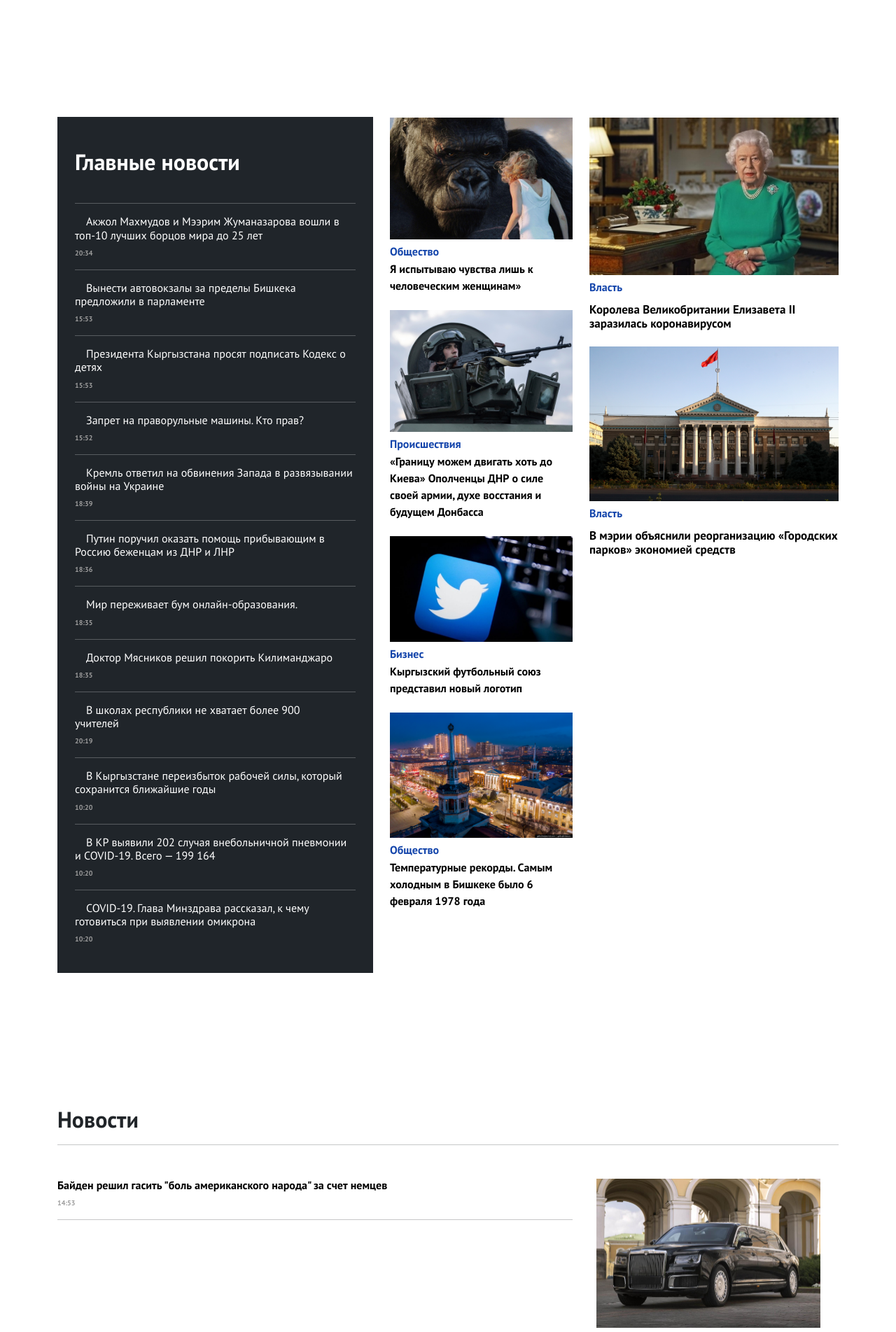
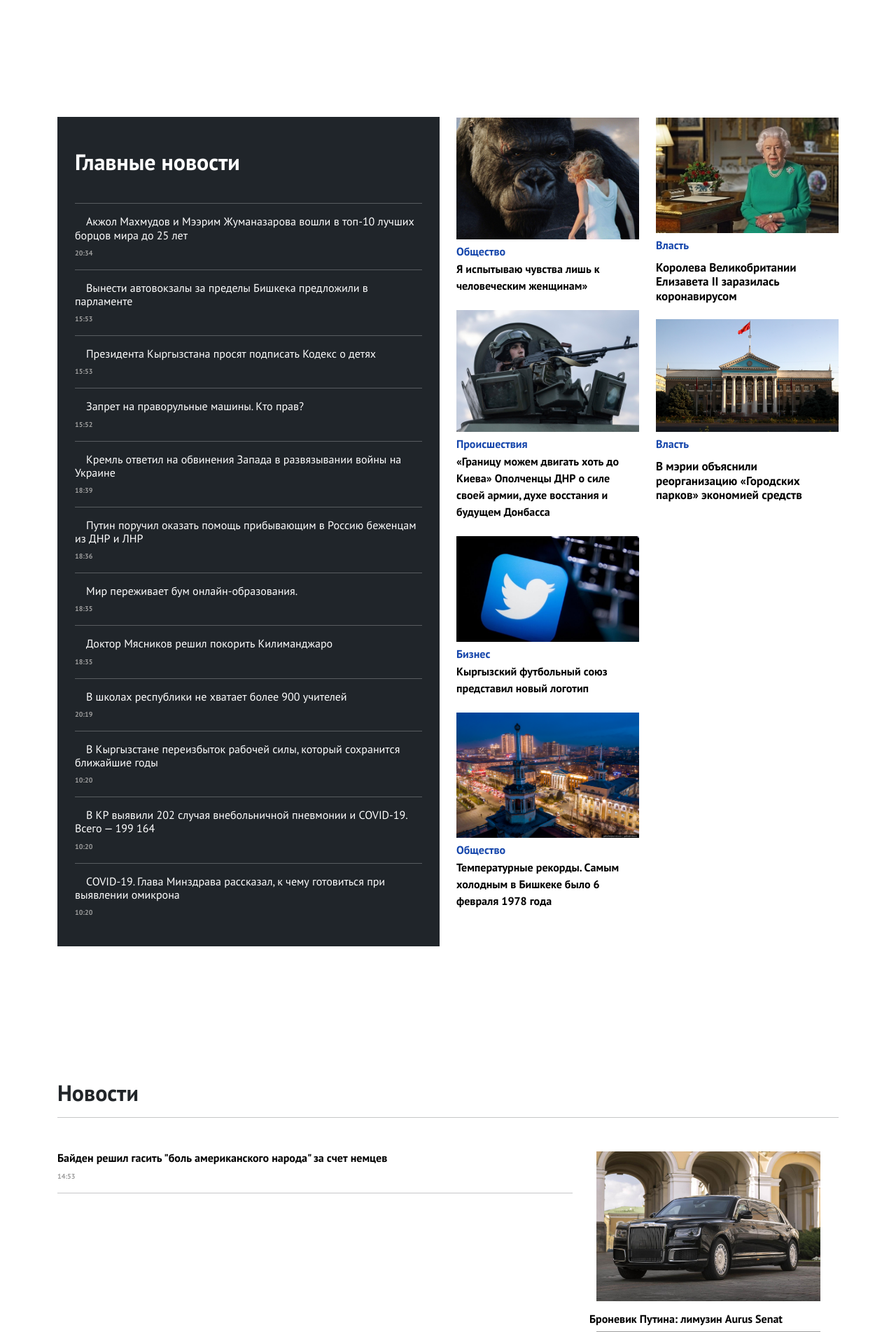
Before and after one commit to aibekovislam/news, a Django app: page / in a window 1280 px wide. Shown: the part 61-1964 px from the top of the page at 70% size. Run offline with Django 3.2, Linux system fonts and the light colour scheme; data comes from the database, SQL or seed files in the repository; some libraries are stand-ins or nearby versions; grey boxes are pictures that could not be loaded.

Commit message:
modified htmls

```diff
--- a/core/templates/articles.html
+++ b/core/templates/articles.html
@@ -9,7 +9,7 @@
 
 <div class="container">
   <div class="row">
-    <div class="col-md-5 col-sm-12 mt-2">
+    <div class="col-md-6 col-sm-12 mt-2">
       <div class="black_block_news">
         <h2 class="main-news">Главные новости</h2>
         {% for article in articles %}
@@ -30,7 +30,7 @@
         {% endif %}
       {% endfor %}
     </div>
-    <div class="col-md-4 mt-4">
+    <div class="col-md-3 mt-4">
       {% for article in articles %}
         {% if article.main_article %}
             <img class="img-fluid img-m2" {% if article.picture %} src="{{ article.picture.url }}" {% endif %} alt="Article image">
```
